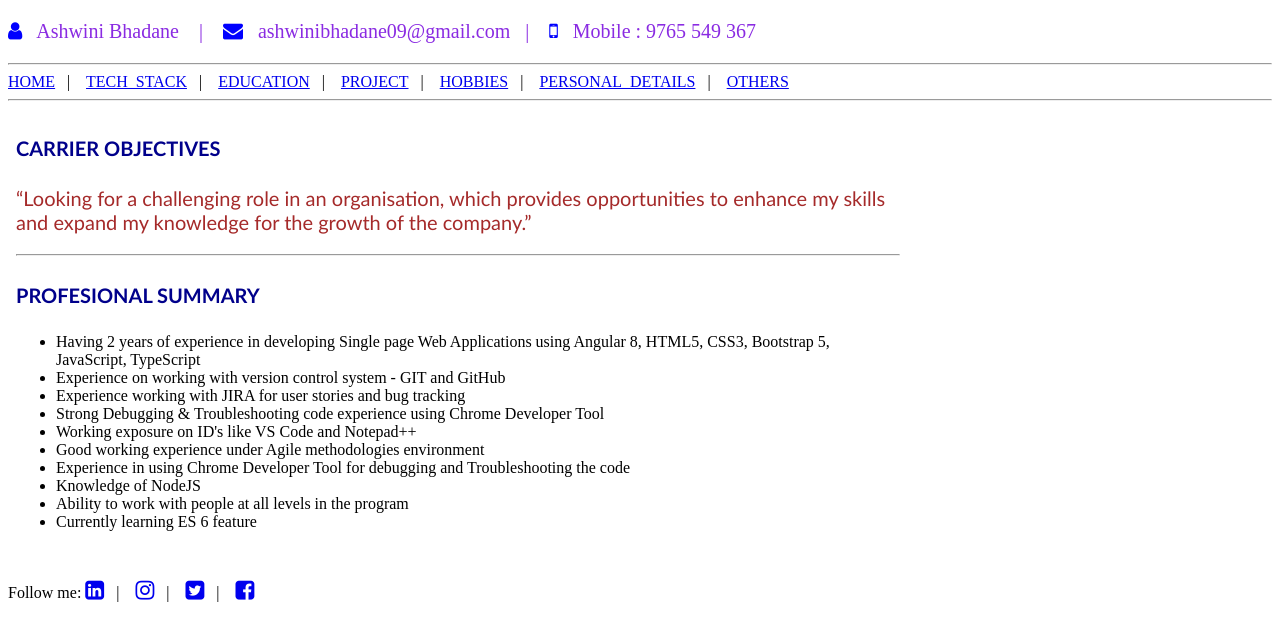
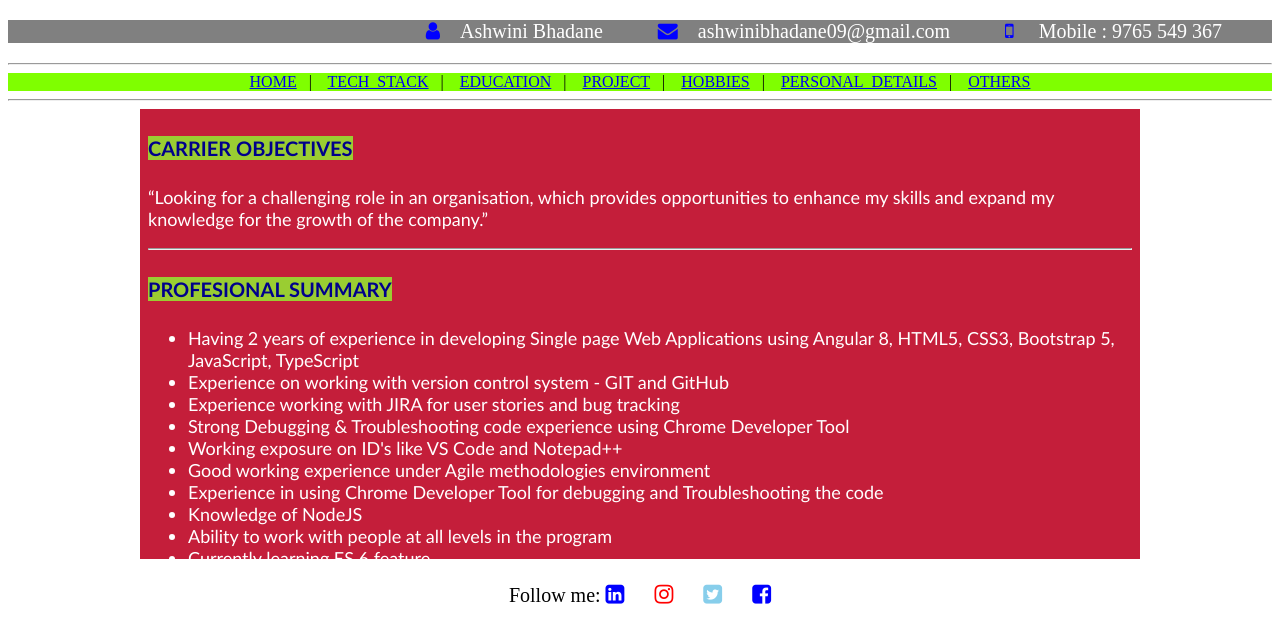
Before and after one commit to ashwinibhadane09/MyProfile1, a plain HTML site: page index.html in a window 1280 px wide. Drawn offline with Linux system fonts and the light colour scheme.

Commit message:
Add other css properties to design web page
Add other css properties to design web page

```diff
--- a/home.html
+++ b/home.html
@@ -5,8 +5,8 @@
     <title> Home </title>
     <style>
         #heading_7{
-            color:brown;
-            font-size: 20px;
+            color:white;
+            font-size: 18px;
             font-family: 'Gill Sans', 'Gill Sans MT', Calibri, 'Trebuchet MS', sans-serif;
         }
         h4{
@@ -21,14 +21,14 @@
     <!-- <h3> Home Page </h3> -->
     <section>
         <article>
-            <h4>CARRIER OBJECTIVES</h4>
+            <h4 ><span style="background-color: yellowgreen ;">CARRIER OBJECTIVES</span></h4>
            <p id="heading_7"> “Looking for a challenging role in an organisation, which provides opportunities to enhance my skills and expand my knowledge for the growth of the company.”</p>
 
         </article>
         <hr>
         <article>
-            <h4>PROFESIONAL SUMMARY</h4>
-           <ul>
+            <h4><span style="background-color: yellowgreen ;">PROFESIONAL SUMMARY</h4></span></h4>
+           <ul id="heading_7">
                 <li>Having 2 years of experience in developing Single page Web Applications using Angular 8, HTML5, CSS3, Bootstrap 5, JavaScript, TypeScript</li>
                 <li>Experience on working with version control system - GIT and GitHub</li>
                 <li>Experience working with JIRA for user stories and bug tracking</li>
--- a/index.html
+++ b/index.html
@@ -4,16 +4,39 @@
         <title>My Profile</title>
         <link rel="icon" type="image/x-icon" href="developer.png">
         <link rel="stylesheet" href="https://cdnjs.cloudflare.com/ajax/libs/font-awesome/4.7.0/css/font-awesome.min.css">
+        <Style>
+            nav{
+                text-align: center;
+                background-color:chartreuse;
 
+            }
+            .para{
+                    margin-right: 50px;
+                    margin-left: 20px;
+            }
+            footer{
+                text-align: center;
+                font-size: 20px;
+            }
+            .p{
+                text-align: right;
+                background-color:gray;
+            }
+            iframe{
+                background-color: rgb(196, 30, 58);
+
+            }
+
+        </Style>
     </head>
 <body>
     <!-- <h3>My Profile</h3> -->
     <header>
         <div>
-            <p style="font-size: 20px ;color: blueviolet;">
-                <i class="fa fa-user" aria-hidden="true" style="color:blue"></i>&nbsp;&nbsp; Ashwini Bhadane &nbsp;&nbsp;&nbsp;|&nbsp;&nbsp;&nbsp;
-                <i class="fa fa-envelope" aria-hidden="true"style="color:blue"></i>&nbsp;&nbsp;  ashwinibhadane09@gmail.com&nbsp;&nbsp;&nbsp;|&nbsp;&nbsp;&nbsp;
-                <i class="fa fa-mobile" aria-hidden="true" style="color:blue"></i>&nbsp;&nbsp; Mobile : 9765 549 367
+            <p class="p"  style="font-size: 20px ;color: white;">
+                <i  class="fa fa-user" aria-hidden="true" style="color:blue"></i><span class="para">Ashwini Bhadane </span>
+                <i class="fa fa-envelope" aria-hidden="true"style="color:blue"></i><span class="para">ashwinibhadane09@gmail.com </span>
+                <i class="fa fa-mobile" aria-hidden="true" style="color:blue"></i><span class="para"> Mobile : 9765 549 367</span>
             </p>
         </div>
     </header>
@@ -28,15 +51,15 @@
         <a href="others.html" target="myFrame">OTHERS</a>
     </nav>
     <hr>
-    <div>
-        <iframe width="900px" height="450px" name="myFrame" src="home.html" style="border:none;"></iframe>
+    <div style="text-align: center;">
+        <iframe width="1000px" height="450px" name="myFrame" src="home.html" style="border:none;"></iframe>
     </div>
     <footer>
         <p>Follow me:
-            <a href="https://www.linkedin.com/" target="_blank"><i class="fa fa-linkedin-square" aria-hidden="true" style="font-size:22px"></i></a>&nbsp;&nbsp; | &nbsp;&nbsp;
-            <a href="https://www.instagram.com/" target="_blank"><i class="fa fa-instagram" aria-hidden="true" style="font-size:22px"></i></a>&nbsp;&nbsp; | &nbsp;&nbsp;
-            <a href="https://twitter.com/i/flow/login" target="_blank"><i class="fa fa-twitter-square" aria-hidden="true" style="font-size:22px"></i></a>&nbsp;&nbsp; | &nbsp;&nbsp;
-            <a href="https://www.facebook.com/" target="_blank"><i class="fa fa-facebook-square" aria-hidden="true" style="font-size:22px"></i></i></a>
+            <a href="https://www.linkedin.com/" target="_blank"><i class="fa fa-linkedin-square" aria-hidden="true" style="font-size:22px;color: blue;"></i></a>&nbsp;&nbsp;  &nbsp;&nbsp;
+            <a href="https://www.instagram.com/" target="_blank"><i class="fa fa-instagram" aria-hidden="true" style="font-size:22px;color: red;"></i></a>&nbsp;&nbsp;  &nbsp;&nbsp;
+            <a href="https://twitter.com/i/flow/login" target="_blank"><i class="fa fa-twitter-square" aria-hidden="true" style="font-size:22px;color: skyblue;"></i></a>&nbsp;&nbsp;  &nbsp;&nbsp;
+            <a href="https://www.facebook.com/" target="_blank"><i class="fa fa-facebook-square" aria-hidden="true" style="font-size:22px;color: blue;"></i></i></a>
             </p>
     </footer>
 </body>
```
Also changed, not shown: learnings/internal_css.html (+31 -7 lines), learnings/developer.png (added).
